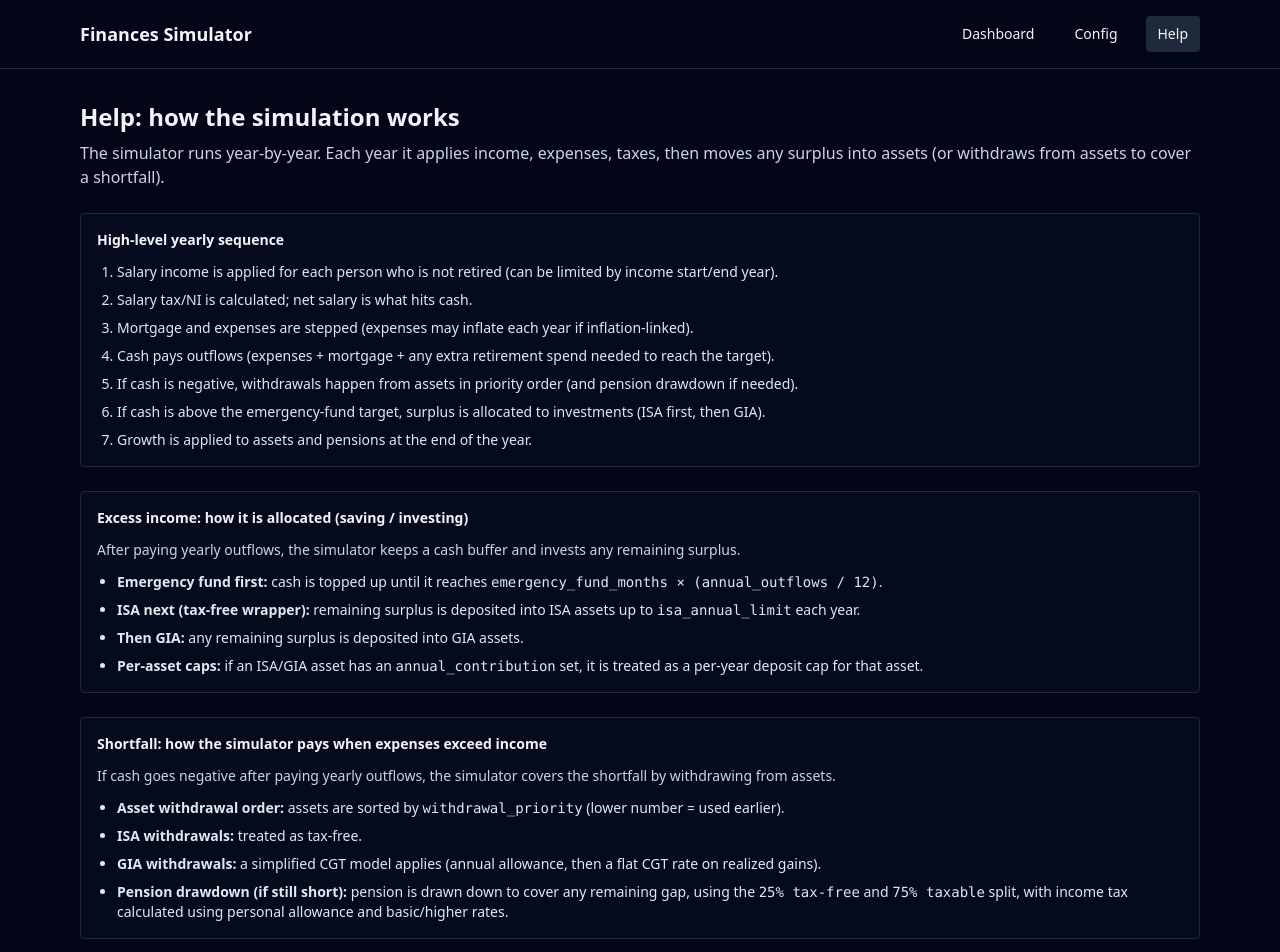
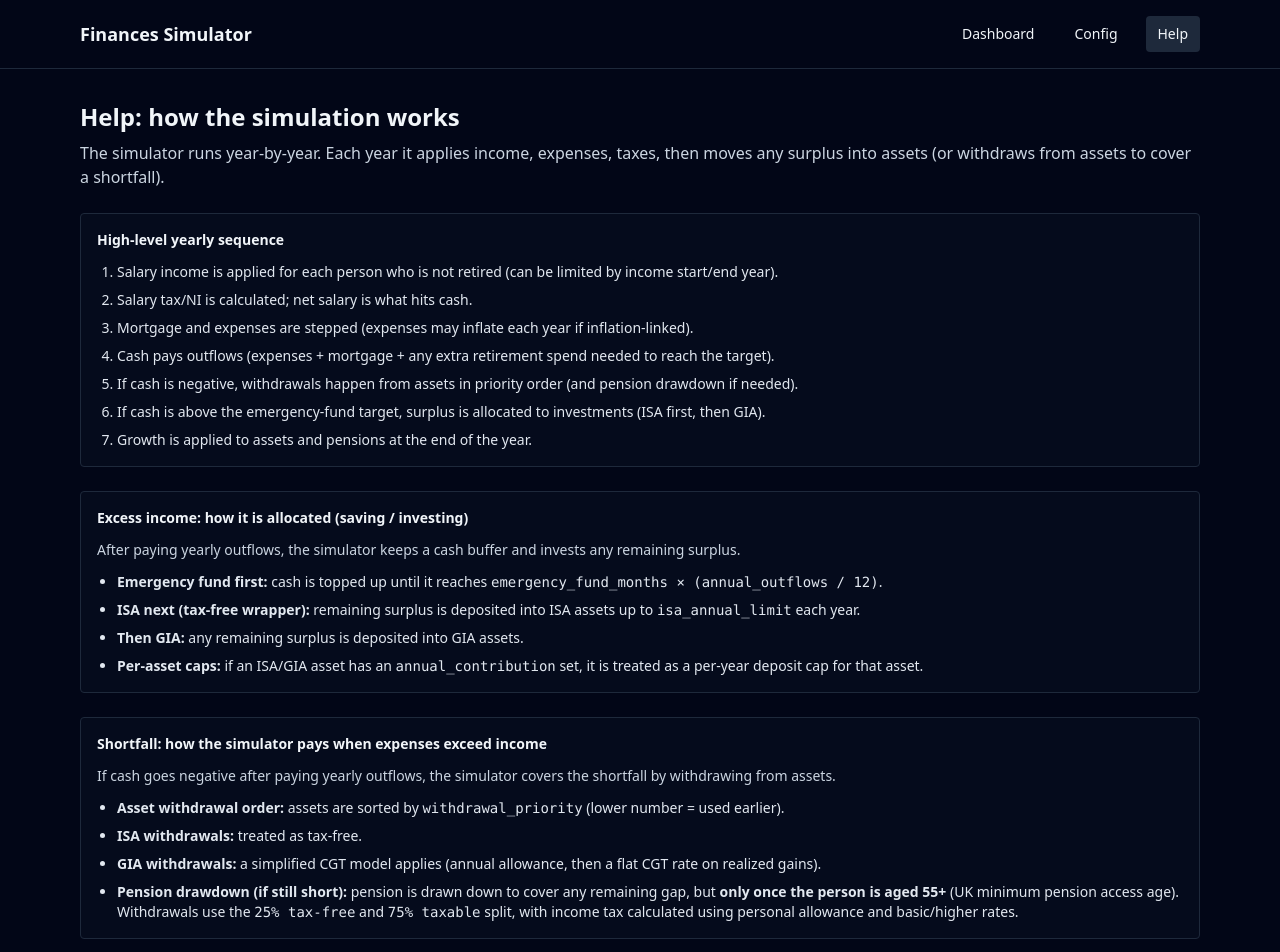
Before and after one commit to GeoffC31415/FinanceMgmt, a React (Vite) app in the folder frontend/: page /help in a window 1280 px wide. Shown: the top 952 px of the page. Built offline with nearby package versions, Linux system fonts and the light colour scheme; no server answers.

Commit message:
Clarify pension drawdown conditions in HelpPage component

```diff
--- a/frontend/src/components/HelpPage.tsx
+++ b/frontend/src/components/HelpPage.tsx
@@ -71,7 +71,8 @@ export function HelpPage() {
           </li>
           <li>
             <span className="font-semibold">Pension drawdown (if still short):</span> pension is drawn down to cover any
-            remaining gap, using the <span className="font-mono">25% tax-free</span> and{" "}
+            remaining gap, but <span className="font-semibold">only once the person is aged 55+</span> (UK minimum pension
+            access age). Withdrawals use the <span className="font-mono">25% tax-free</span> and{" "}
             <span className="font-mono">75% taxable</span> split, with income tax calculated using personal allowance and
             basic/higher rates.
           </li>
```
